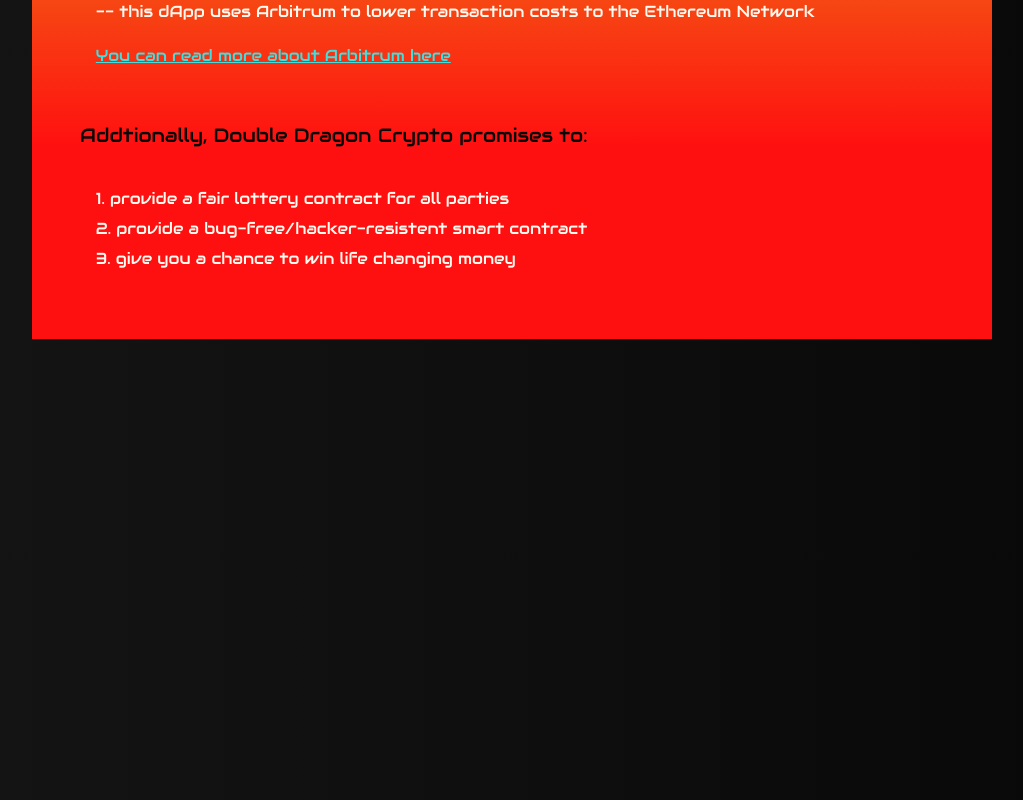
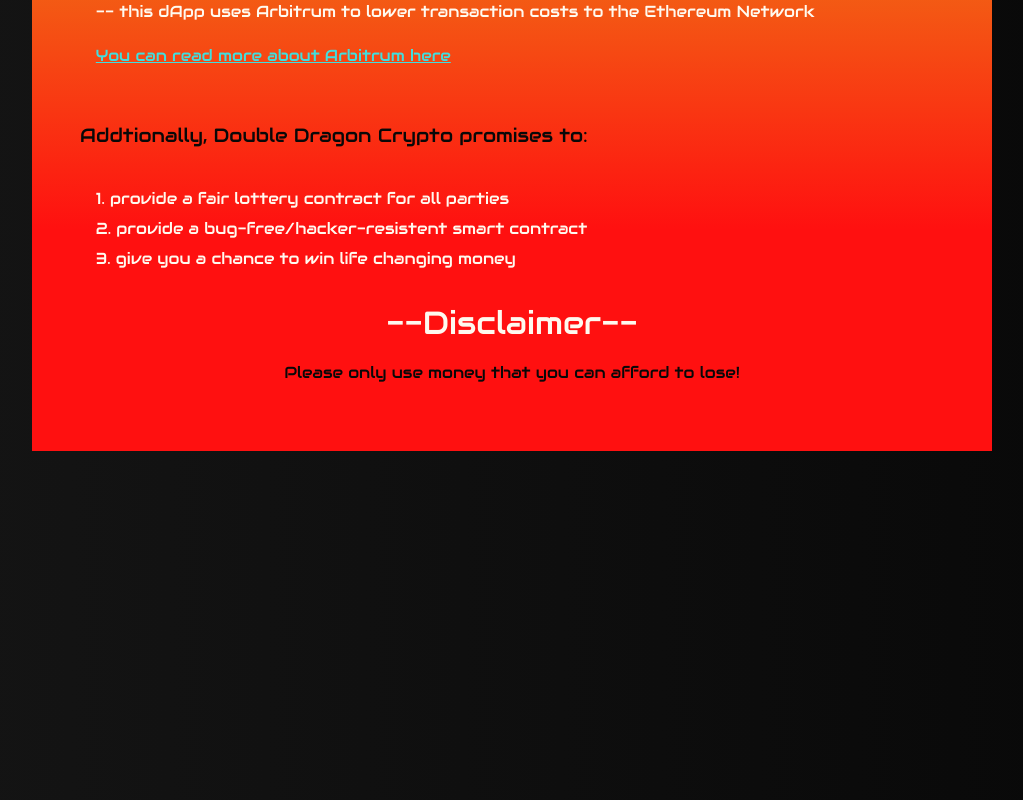
Before and after one commit to shackletons-mints/faNFT-FE, a React (Vite) app: page /lottery in a window 1280 px wide. Shown: the part 1220-2020 px from the top of the page, without its empty margins (128-1151 px from the left). Built offline with nearby package versions, Linux system fonts and the light colour scheme.

Commit message:
feat(agreement): add disclaimer and some cool css

```diff
--- a/src/components/routes/react-utils/LotteryAgreement.css
+++ b/src/components/routes/react-utils/LotteryAgreement.css
@@ -54,6 +54,21 @@
     font-size: medium;
 }
 
+.disclaimer-text {
+    color: var(--black);
+}
+
+.disclaimer-title {
+    margin-top: 5px;
+    padding: 10px;
+    animation: colorChange 2s infinite alternate;
+}
+
 a:hover {
     color: #0d6efd !important;
 }
+
+@keyframes colorChange {
+    from { color: var(--black); }
+    to { color: var(--white); }
+}
--- a/src/components/routes/react-utils/LotteryAgreement.tsx
+++ b/src/components/routes/react-utils/LotteryAgreement.tsx
@@ -48,6 +48,8 @@
                     ))}
                 </ul>
             }
+            <h2 className='disclaimer-title'>--Disclaimer--</h2>
+            <p className='disclaimer-text'>Please only use money that you can afford to lose!</p>
         </div>
     )
 }
```
